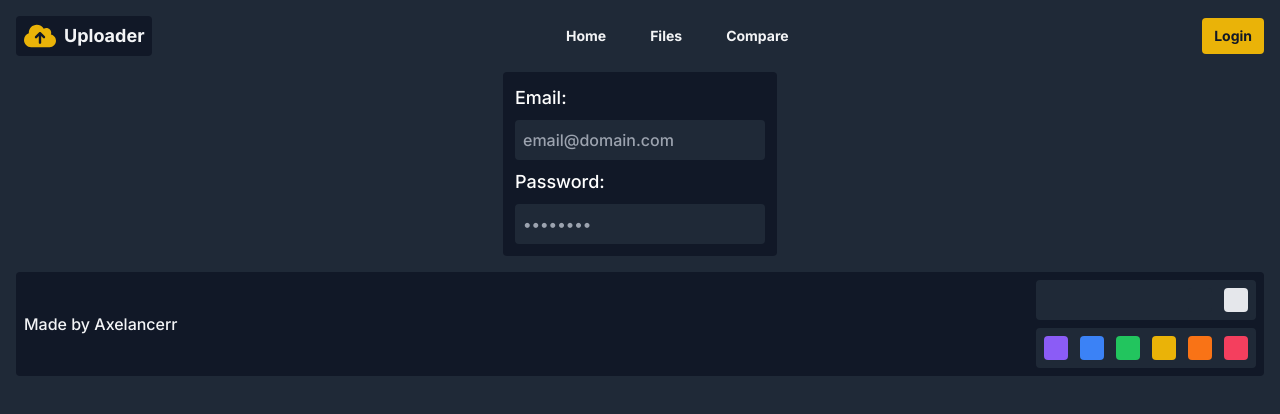
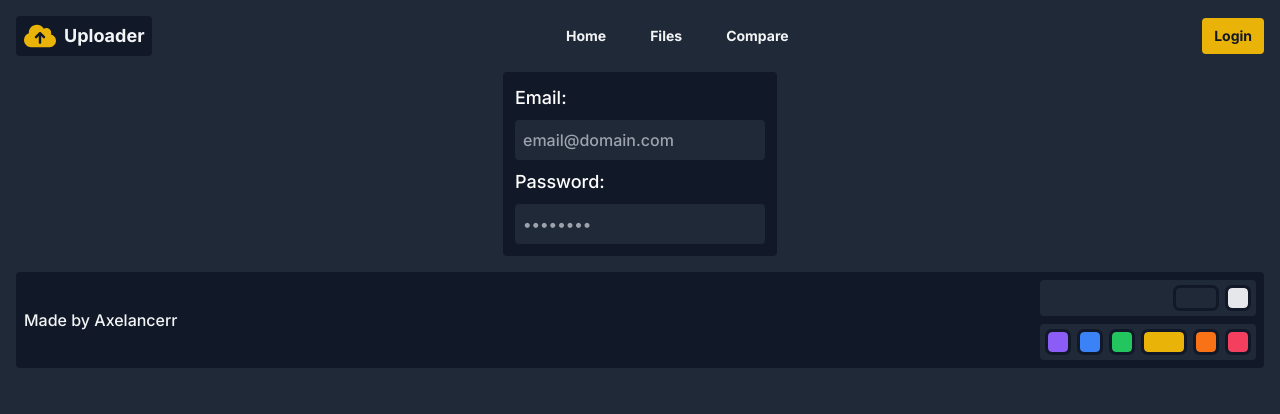
Before and after one commit to aaronhnsy/uploader, a Next.js app in the folder frontend/: page /login in a window 1280 px wide. Shown: the top 414 px of the page. Built offline with nearby package versions, Linux system fonts and the light colour scheme.

Commit message:
add selected theme hint

```diff
--- a/frontend/src/components/footer/themeButton.tsx
+++ b/frontend/src/components/footer/themeButton.tsx
@@ -3,7 +3,7 @@
 import { modesAndColours } from "@/src/components/footer/themeChanger";
 import { clsx } from "clsx";
 import { useTheme } from "next-themes";
-import React from "react";
+import React, { useEffect, useState } from "react";
 
 interface ThemeButtonProps {
     mode?: string;
@@ -13,12 +13,18 @@ interface ThemeButtonProps {
 }
 
 export default function ThemeButton({mode, colour, value, setValue}: ThemeButtonProps) {
-    const {setTheme} = useTheme();
+    // make sure theme is mounted before rendering
+    const [mounted, setMounted] = useState(false);
+    useEffect(() => setMounted(true), []);
+    // button
+    const {theme, setTheme} = useTheme();
     return (
         <button type="button" aria-label="theme switcher"
                 className={clsx(
-                    "w-6", "h-6", "rounded",
+                    mounted && (theme as string).includes(value) ? "h-5 w-10" : "h-5 w-5",
+                    "rounded",
                     modesAndColours[value as keyof typeof modesAndColours],
+                    "outline", "outline-gray-900",
                 )}
                 onClick={() => {
                     setValue(value);
```
